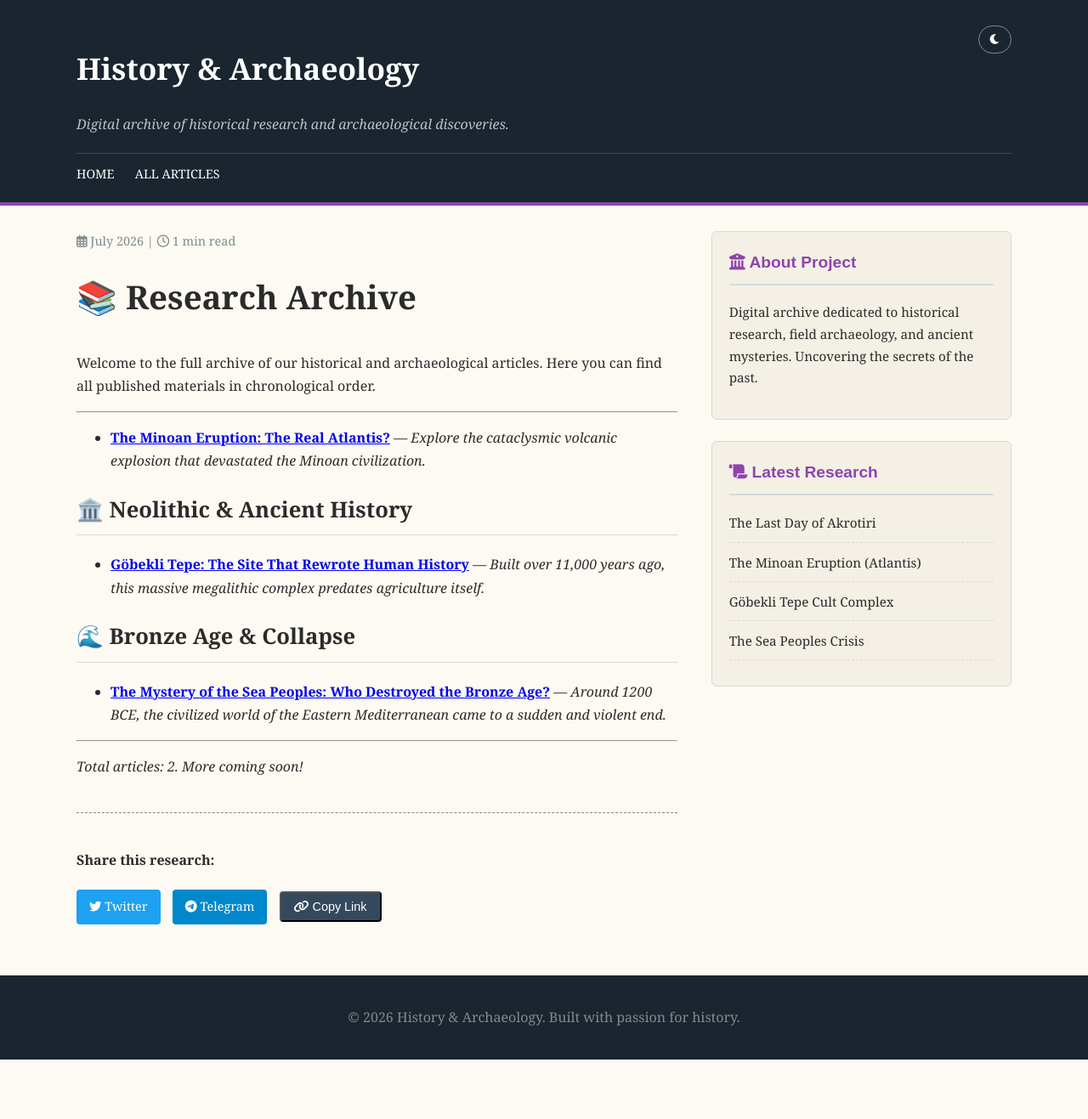
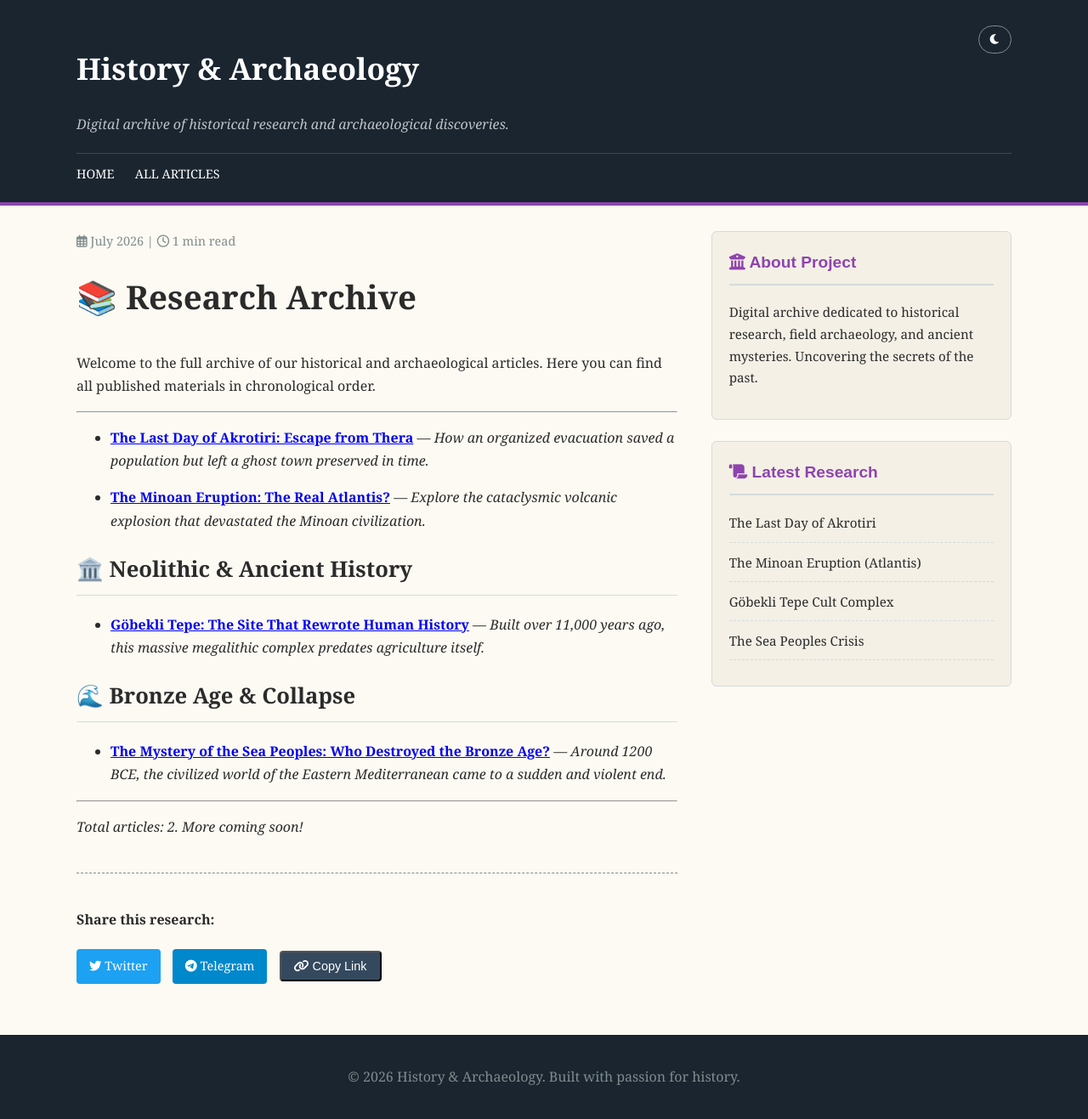
Before and after one commit to history-archaeology-project/history-archaeology-project.github.io, a Jekyll site: the page built from articles/index.md, in a window 1280 px wide. Shown: the whole page at 85% size. Built offline with Jekyll 4.4.1, drawn with Linux system fonts in a browser that asks for light colours; before the commit the page ends 1247 px from its top, so only the background shows below that.

Commit message:
Update index.md

```diff
--- a/articles/index.md
+++ b/articles/index.md
@@ -8,6 +8,8 @@ title: Archive of All Articles
 Welcome to the full archive of our historical and archaeological articles. Here you can find all published materials in chronological order.
 
 ---
+*   **[The Last Day of Akrotiri: Escape from Thera](/articles/last-day-of-akrotiri)** — *How an organized evacuation saved a population but left a ghost town preserved in time.*
+
 *   **[The Minoan Eruption: The Real Atlantis?](/articles/minoan-eruption)** — *Explore the cataclysmic volcanic explosion that devastated the Minoan civilization.*
 
 ## 🏛️ Neolithic & Ancient History
```
